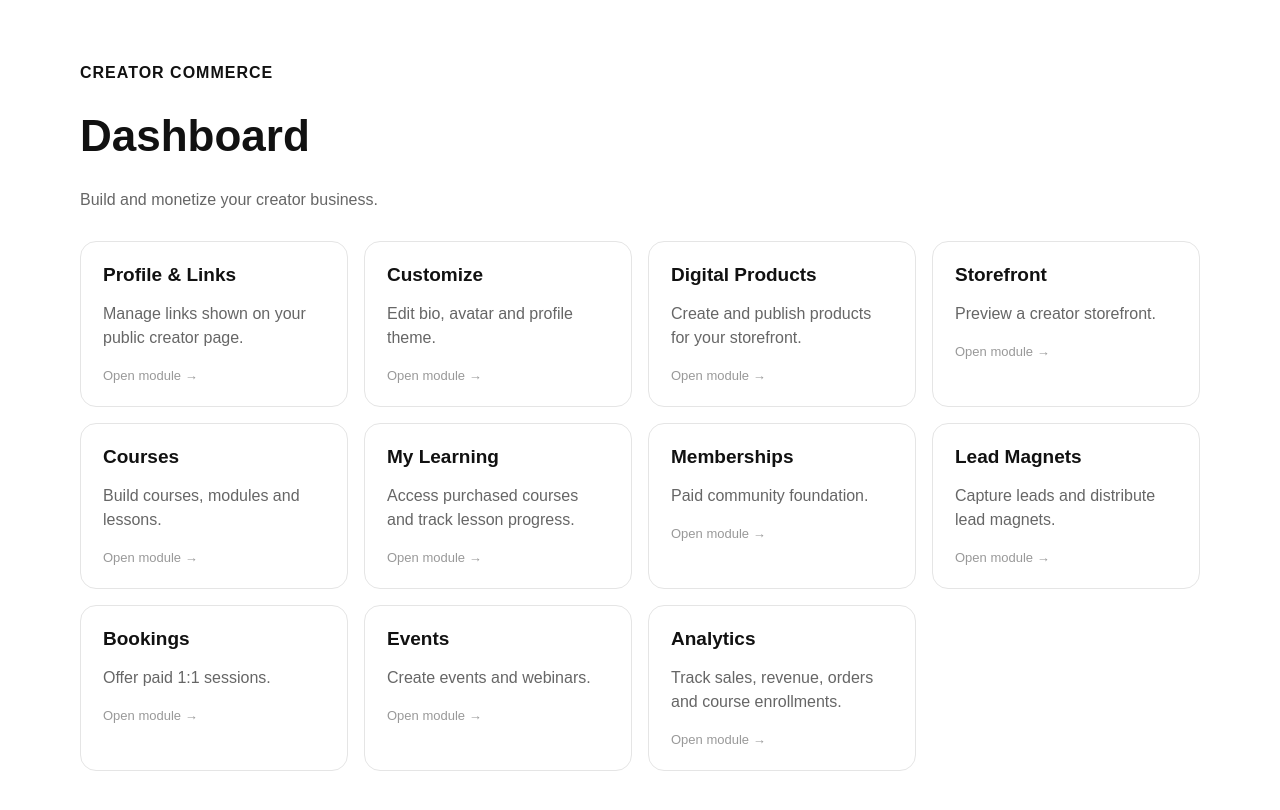
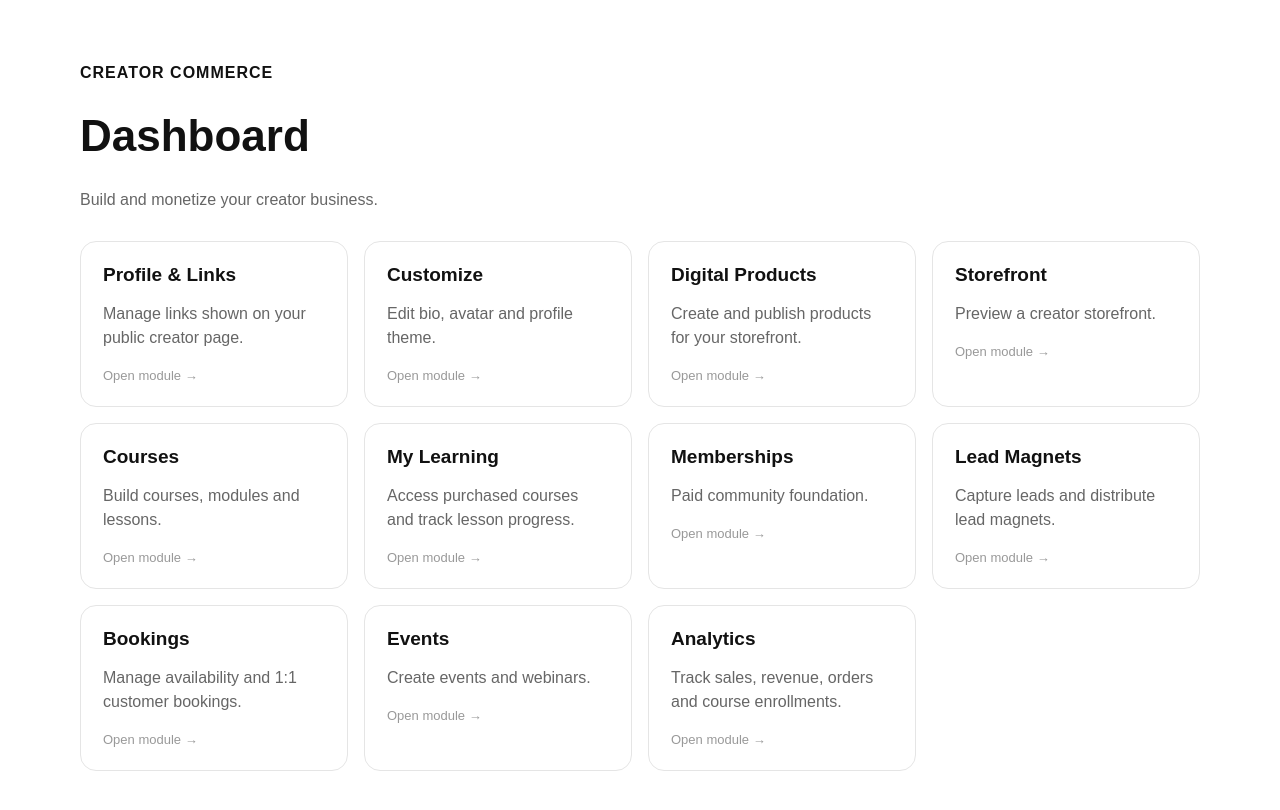
Before and after one commit to ankitRajpoot17/creator-commerce-saas, a Next.js app: page /dashboard in a window 1280 px wide. Shown: the top 810 px of the page. Built offline with nearby package versions, Linux system fonts and the light colour scheme.

Commit message:
Link bookings dashboard

```diff
--- a/app/dashboard/page.tsx
+++ b/app/dashboard/page.tsx
@@ -1,4 +1,4 @@
 const modules = [
-  ["Profile & Links","/dashboard/links","Manage links shown on your public creator page."],["Customize","/dashboard/customize","Edit bio, avatar and profile theme."],["Digital Products","/dashboard/products","Create and publish products for your storefront."],["Storefront","/store/demo","Preview a creator storefront."],["Courses","/dashboard/courses","Build courses, modules and lessons."],["My Learning","/dashboard/learning","Access purchased courses and track lesson progress."],["Memberships","#","Paid community foundation."],["Lead Magnets","/dashboard/leads","Capture leads and distribute lead magnets."],["Bookings","#","Offer paid 1:1 sessions."],["Events","#","Create events and webinars."],["Analytics","/dashboard/analytics","Track sales, revenue, orders and course enrollments."]
+  ["Profile & Links","/dashboard/links","Manage links shown on your public creator page."],["Customize","/dashboard/customize","Edit bio, avatar and profile theme."],["Digital Products","/dashboard/products","Create and publish products for your storefront."],["Storefront","/store/demo","Preview a creator storefront."],["Courses","/dashboard/courses","Build courses, modules and lessons."],["My Learning","/dashboard/learning","Access purchased courses and track lesson progress."],["Memberships","#","Paid community foundation."],["Lead Magnets","/dashboard/leads","Capture leads and distribute lead magnets."],["Bookings","/dashboard/bookings","Manage availability and 1:1 customer bookings."],["Events","#","Create events and webinars."],["Analytics","/dashboard/analytics","Track sales, revenue, orders and course enrollments."]
 ];
 export default function Dashboard(){return <main style={{minHeight:"100vh",padding:"48px 24px"}}><div style={{maxWidth:1120,margin:"0 auto"}}><p style={{fontWeight:800,letterSpacing:1}}>CREATOR COMMERCE</p><h1 style={{fontSize:44}}>Dashboard</h1><p style={{color:"#666"}}>Build and monetize your creator business.</p><div style={{display:"grid",gridTemplateColumns:"repeat(auto-fit,minmax(240px,1fr))",gap:16,marginTop:32}}>{modules.map(([title,href,description])=><a key={title} href={href} style={{border:"1px solid #e5e5e5",borderRadius:16,padding:22,textDecoration:"none"}}><h2 style={{fontSize:19,marginTop:0}}>{title}</h2><p style={{color:"#666",lineHeight:1.5}}>{description}</p><span style={{fontSize:13,color:"#999"}}>Open module →</span></a>)}</div></div></main>}
```
